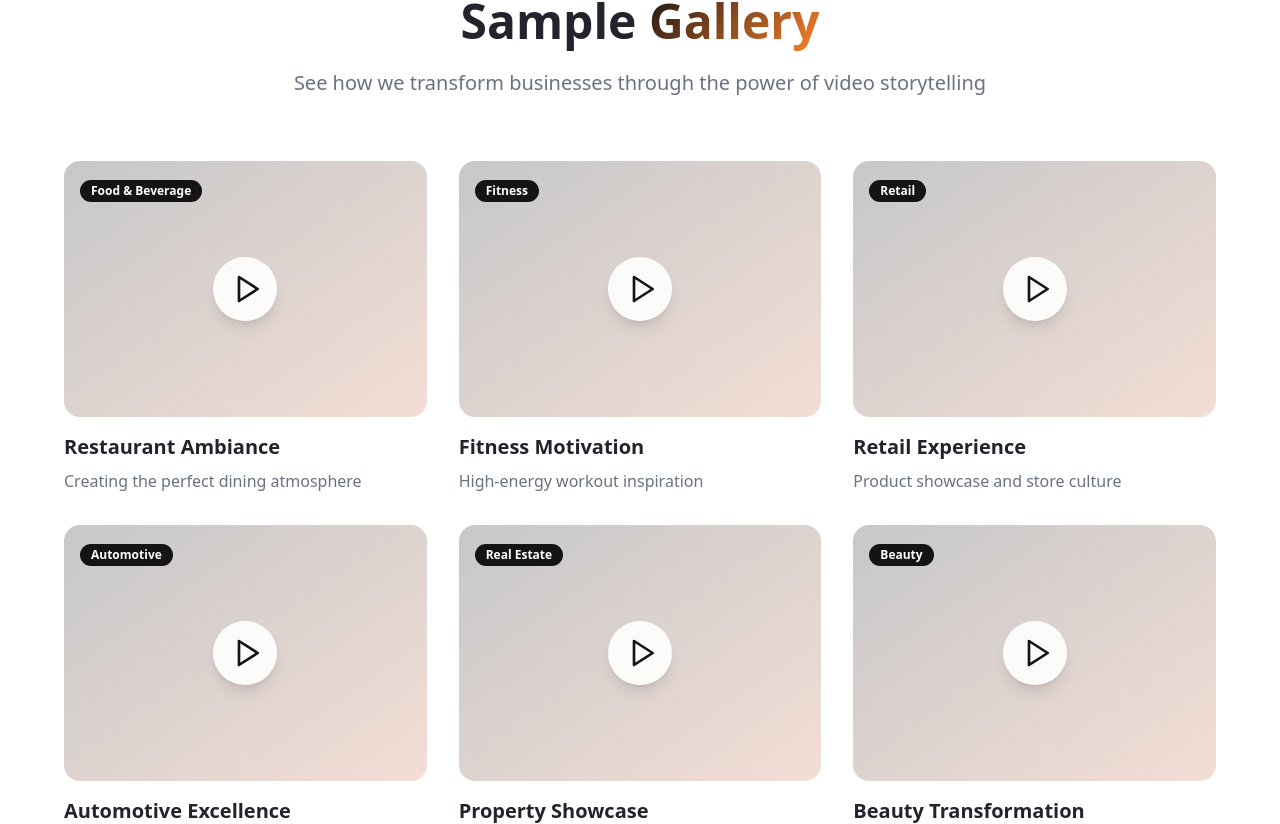
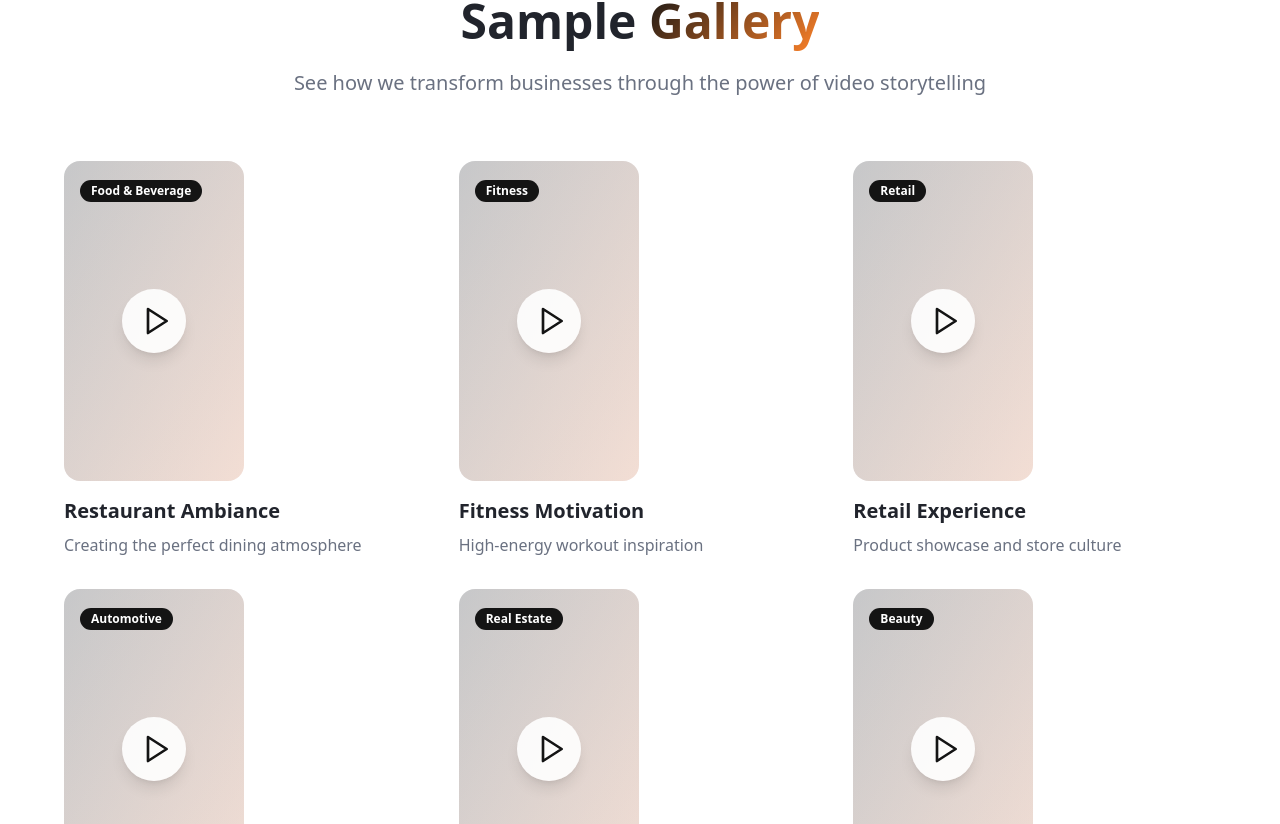
Before and after one commit to bytesandbalance/jovial-vibe-studio, a React (Vite) app: page / in a window 1280 px wide. Shown: the part 2896-3720 px from the top of the page. Built offline with nearby package versions, Linux system fonts and the light colour scheme; no server answers; the database is empty; the HTML template or start-up script is replaced by a standard one.

Commit message:
Fix video display format

```diff
--- a/src/components/SamplesGallery.tsx
+++ b/src/components/SamplesGallery.tsx
@@ -133,7 +133,7 @@ const SamplesGallery = () => {
         <div className="grid grid-cols-1 md:grid-cols-2 lg:grid-cols-3 gap-8">
           {displayItems.map((item, index) => (
             <div key={item.id || index} className="group cursor-pointer">
-              <div className="video-placeholder h-64 rounded-2xl mb-4 relative overflow-hidden">
+              <div className="video-placeholder aspect-[9/16] h-80 rounded-2xl mb-4 relative overflow-hidden">
                 {item.file_url ? (
                   <video
                     src={item.file_url}
--- a/src/pages/PortfolioPage.tsx
+++ b/src/pages/PortfolioPage.tsx
@@ -376,7 +376,7 @@ export default function PortfolioPage() {
               <div className="grid grid-cols-1 md:grid-cols-2 lg:grid-cols-3 gap-8">
                 {filteredVideos.map((video) => (
                   <div key={video.id} className="group cursor-pointer relative">
-                    <div className="relative overflow-hidden rounded-2xl bg-gradient-to-br from-muted to-accent h-64 mb-4">
+                    <div className="relative overflow-hidden rounded-2xl bg-gradient-to-br from-muted to-accent aspect-[9/16] h-80 mb-4">
                       {video.file_url ? (
                         <video
                           src={video.file_url}
```
